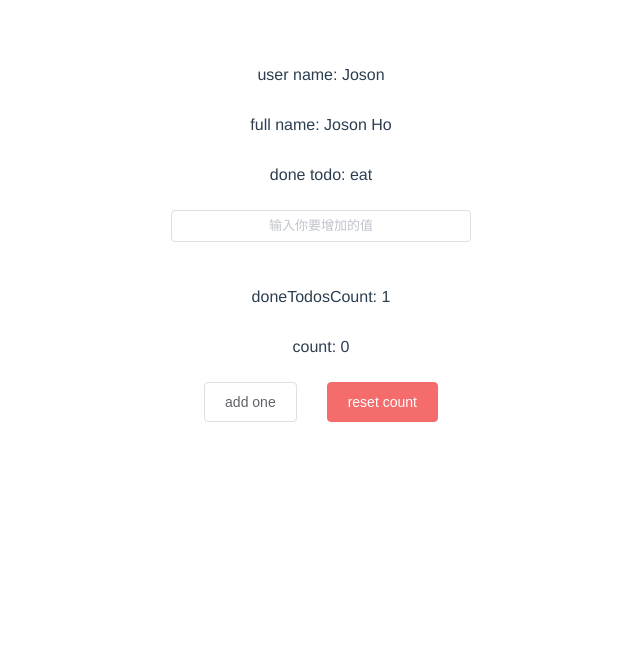
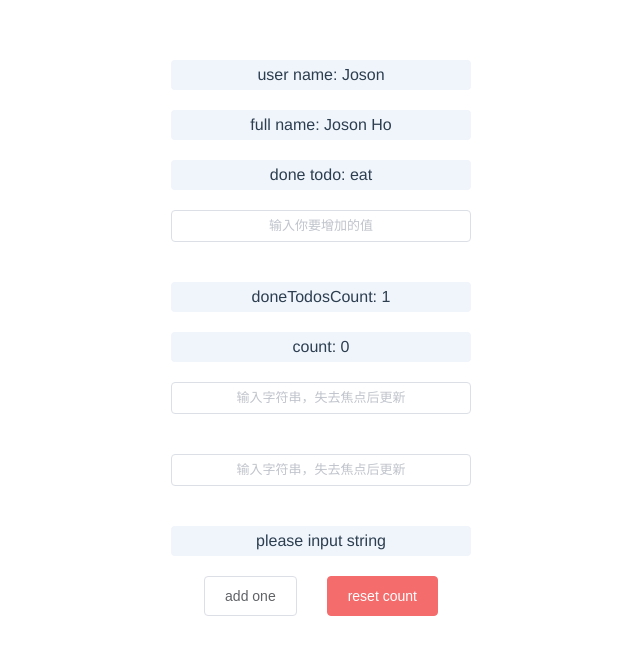
Before and after one commit to josonho/vuex-demo, a Vue app: page / in a window 1280 px wide. Shown: the top 654 px of the page, without its empty margins (319-959 px from the left). Built offline with nearby package versions, Linux system fonts and the light colour scheme.

Commit message:
mutation type

```diff
--- a/src/App.vue
+++ b/src/App.vue
@@ -1,8 +1,9 @@
 <template>
   <div id="app">
-    <div>user name: {{ userName }}</div>
-    <div>full name: {{ fullName }}</div>
+    <div class="row">user name: {{ userName }}</div>
+    <div class="row">full name: {{ fullName }}</div>
     <div
+      class="row"
       v-for="item in doneTodos"
       :key="item.id"
     >
@@ -14,8 +15,21 @@
       v-model="num"
       size="small"
     />
-    <div>doneTodosCount: {{ doneTodosCount }}</div>
-    <div>count: {{ count }}</div>
+    <div class="row">doneTodosCount: {{ doneTodosCount }}</div>
+    <div class="row">count: {{ count }}</div>
+    <el-input
+      placeholder="输入字符串，失去焦点后更新"
+      @change="mutationsObject"
+      v-model="str"
+      size="small"
+    />
+    <el-input
+      placeholder="输入字符串，失去焦点后更新"
+      @change="mutationsObjectType"
+      v-model="str"
+      size="small"
+    />
+    <div class="row">{{str || 'please input string'}}</div>
     <home />
   </div>
 </template>
@@ -33,6 +47,7 @@ export default {
     return {
       firstName: 'Ho',
       num: '',
+      str: '',
     }
   },
   computed: {
@@ -54,27 +69,37 @@ export default {
   methods: {
     incrementSome(e) {
       this.$store.commit('incrementSome', Number(e));
-    }
-
+    },
+    mutationsObject(e) {
+      this.$store.commit('mutationsObject', {
+        str: `incrementObject:${e}`
+      });
+    },
+    mutationsObjectType(e) {
+      this.$store.commit({
+        type: 'mutationsObject',
+        str: `mutationsObjectType:${e}`
+      })
+    },
   },
 }
 </script>
 
 <style lang="scss">
-* {
-  margin: 0 auto 20px;
-  max-width: 300px;
-  text-align: center;
-}
-
 #app {
   font-family: Avenir, Helvetica, Arial, sans-serif;
   -webkit-font-smoothing: antialiased;
   -moz-osx-font-smoothing: grayscale;
   text-align: center;
   color: #2c3e50;
-  margin-top: 60px;
+  margin: 60px auto 0;
   line-height: 30px;
+  max-width: 300px;
+
+  & * {
+    margin-bottom: 20px;
+    text-align: center;
+  }
 }
 
 
--- a/src/assets/styles/commons/base.scss
+++ b/src/assets/styles/commons/base.scss
@@ -1,3 +1,8 @@
 .mr-4 {
   margin-right: 20px;
 }
+
+.row {
+  background: #f0f5fb;
+  border-radius: 4px;
+}
--- a/src/plugins/index.js
+++ b/src/plugins/index.js
@@ -32,5 +32,8 @@ export default new Vuex.Store({
     [types.COUNT_RESET] (state) {
       state.count = 0;
     },
+    mutationsObject (state, payload) {
+      state.str = payload.amount;
+    },
   }
 })
```
